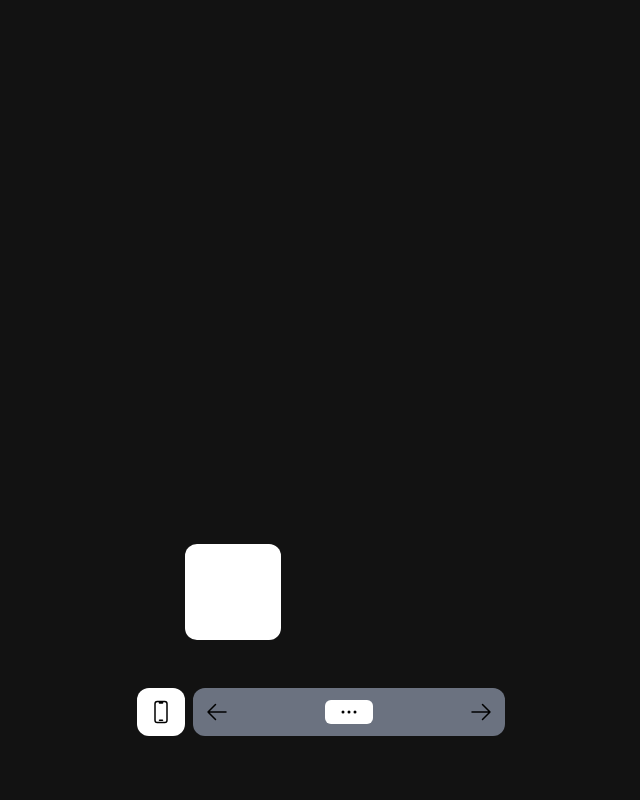
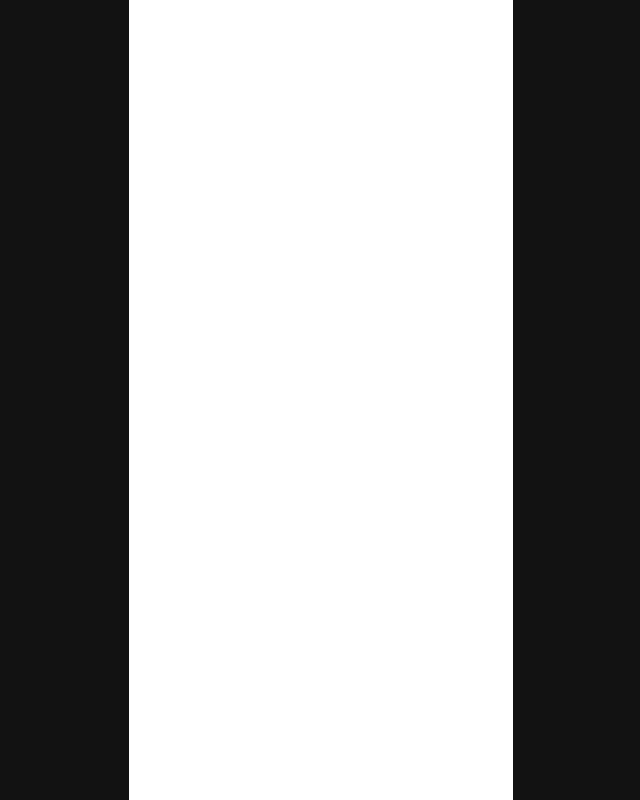
Before and after one commit to vi-kawaii/2x77, a Next.js app: page / in a window 1280 px wide. Both pictures are taken after a click on the button 480 px from the left and 712 px from the top of the page. Shown: the whole page, without its empty margins (319-959 px from the left). Built offline with nearby package versions, Linux system fonts and the light colour scheme.

Commit message:
анимация открытия меню

```diff
--- a/app/page.js
+++ b/app/page.js
@@ -1,22 +1,41 @@
 "use client";
 
 import { motion } from "framer-motion";
+import { AnimatePresence } from "framer-motion";
+import { useState } from "react";
 
 export default function Home() {
+  const [phone, setPhone] = useState();
+
   function onDrag(_, info) {
     console.log(info.offset.x);
   }
 
+  function checkPhone() {
+    setPhone("phone");
+  }
+
   return (
-    <div className="max-w-sm mx-auto h-screen p-2">
+    <div className="max-w-sm mx-auto h-screen">
+      <AnimatePresence>
+        {phone && (
+          <motion.div
+            layoutId={phone}
+            className="h-[calc(100vh)] bg-white absolute w-full max-w-sm"
+          ></motion.div>
+        )}
+      </AnimatePresence>
       <div className="h-[calc(100vh-120px)] relative">
         <motion.div className="w-24 h-24 bg-white rounded-xl absolute bottom-12 left-12"></motion.div>
       </div>
-      <div className="gap-2 flex">
+      <div className="gap-2 flex px-2">
         <motion.button
           whileTap={{ scale: 0.9 }}
           className="bg-white p-3 rounded-xl"
+          layoutId="phone"
+          onClick={checkPhone}
         >
+          {!phone && (
             <svg
               xmlns="http://www.w3.org/2000/svg"
               fill="none"
@@ -31,6 +50,7 @@ export default function Home() {
                 d="M10.5 1.5H8.25A2.25 2.25 0 006 3.75v16.5a2.25 2.25 0 002.25 2.25h7.5A2.25 2.25 0 0018 20.25V3.75a2.25 2.25 0 00-2.25-2.25H13.5m-3 0V3h3V1.5m-3 0h3m-3 18.75h3"
               />
             </svg>
+          )}
         </motion.button>
         <div className="bg-gray-500 w-full rounded-xl p-3 flex justify-between">
           <div>
```
Lines whose indentation alone changed are shown as unchanged.
